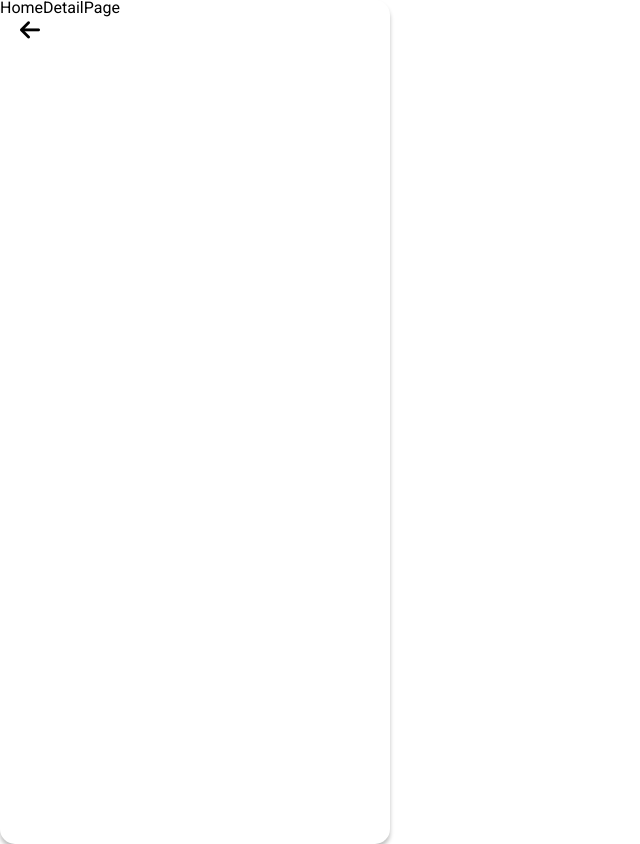
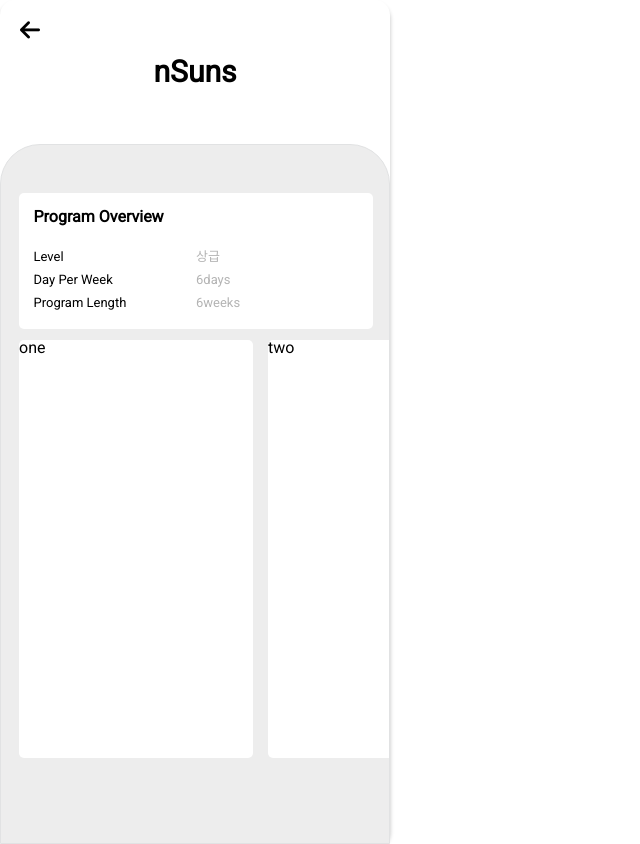
Before and after one commit to 0urFit/OurFit_Client, a Next.js app: page /home/detail in a window 1280 px wide. Shown: the whole page, without its empty margins (0-640 px from the left). Built offline with nearby package versions, Linux system fonts and the light colour scheme.

Commit message:
feat: homeDetailPage 추가

```diff
--- /dev/null
+++ b/src/components/home/detail/index.tsx
@@ -0,0 +1,55 @@
+import { HD } from '../style';
+
+const HomeDetail = () => {
+    // const [currentIndex, setCurrentIndex] = useState(0);
+    const slides = [
+        { key: 1, test: 'one' },
+        { key: 2, test: 'two' },
+        { key: 3, test: 'three' },
+        { key: 4, test: 'four' },
+        { key: 5, test: 'five' },
+    ];
+
+    return (
+        <>
+            <HD.RoutineTitleBox>
+                <HD.RoutineTitle>nSuns</HD.RoutineTitle>
+            </HD.RoutineTitleBox>
+            <HD.RoutineDescBox>
+                <HD.OverviewBox>
+                    <HD.OverviewDataTable>
+                        <HD.Thead>
+                            <HD.Tr>
+                                <HD.Th>Program Overview</HD.Th>
+                            </HD.Tr>
+                            <HD.Tr>
+                                <HD.JustSpacing />
+                            </HD.Tr>
+                        </HD.Thead>
+                        <HD.Tbody>
+                            <HD.Tr>
+                                <HD.ContentTitle>Level</HD.ContentTitle>
+                                <HD.Content>상급</HD.Content>
+                            </HD.Tr>
+                            <HD.Tr>
+                                <HD.ContentTitle>Day Per Week</HD.ContentTitle>
+                                <HD.Content>6days</HD.Content>
+                            </HD.Tr>
+                            <HD.Tr>
+                                <HD.ContentTitle>Program Length</HD.ContentTitle>
+                                <HD.Content>6weeks</HD.Content>
+                            </HD.Tr>
+                        </HD.Tbody>
+                    </HD.OverviewDataTable>
+                </HD.OverviewBox>
+                <HD.RoutineSlideBox>
+                    {slides.map(element => (
+                        <HD.RoutineDetailBox key={element.key}>{element.test}</HD.RoutineDetailBox>
+                    ))}
+                </HD.RoutineSlideBox>
+            </HD.RoutineDescBox>
+        </>
+    );
+};
+
+export default HomeDetail;
--- a/src/pages/home/detail/index.tsx
+++ b/src/pages/home/detail/index.tsx
@@ -1,9 +1,10 @@
 import { ReactElement } from 'react';
 import { DL } from '@/common/layout/style';
 import PrevButton from '@/common/molecules/PrevButton';
+import HomeDetail from '@/components/home/detail';
 
 const HomeDetailPage = () => {
-    return <>HomeDetailPage</>;
+    return <HomeDetail />;
 };
 
 HomeDetailPage.getLayout = function getLayout(page: ReactElement) {
```
